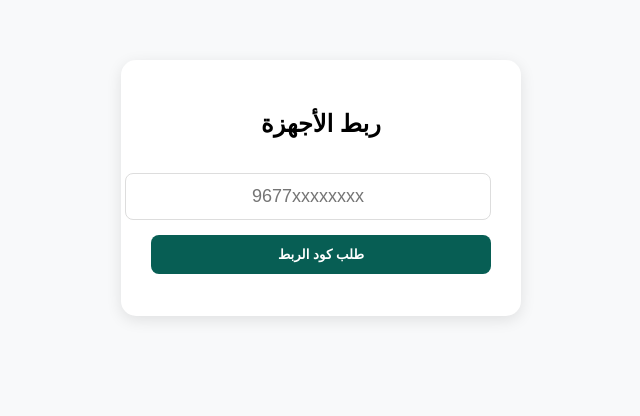
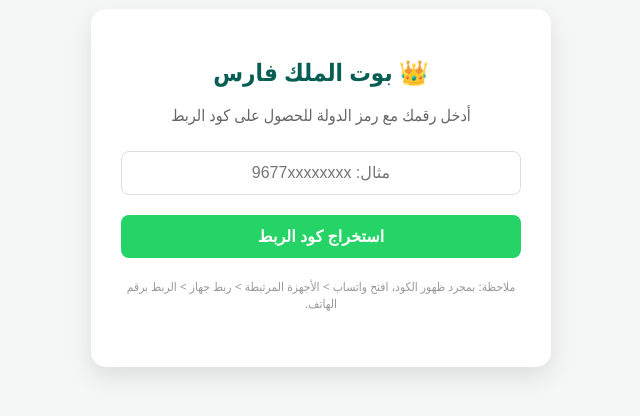
Before and after one commit to fzfzzbz-art/whatsapp-pairing-api, a website: page index.html in a window 1280 px wide. Shown: the part 212-628 px from the top of the page, without its empty margins (319-959 px from the left). Drawn offline with Linux system fonts and the light colour scheme.

Commit message:
Update HTML structure and styling for Arabic support

```diff
--- a/index.html
+++ b/index.html
@@ -3,62 +3,75 @@
 <head>
     <meta charset="UTF-8">
     <meta name="viewport" content="width=device-width, initial-scale=1.0">
-    <title>WhatsApp Link</title>
+    <title>بوابة ربط بوت الملك فارس</title>
     <style>
-        body { font-family: sans-serif; background: #f8f9fa; display: flex; align-items: center; justify-content: center; height: 100vh; margin: 0; }
-        .card { background: white; padding: 30px; border-radius: 15px; box-shadow: 0 4px 15px rgba(0,0,0,0.1); text-align: center; width: 340px; }
-        input { width: 100%; padding: 12px; margin: 15px 0; border: 1px solid #ddd; border-radius: 8px; font-size: 18px; text-align: center; }
-        button { width: 100%; padding: 12px; background: #075e54; color: white; border: none; border-radius: 8px; font-weight: bold; cursor: pointer; }
-        #code-box { margin-top: 20px; font-size: 30px; font-weight: bold; color: #25d366; display: none; border: 2px dashed #075e54; padding: 10px; background: #f0fff0; letter-spacing: 5px; }
+        body { font-family: 'Segoe UI', Tahoma, Geneva, Verdana, sans-serif; background-color: #f4f7f6; display: flex; justify-content: center; align-items: center; height: 100vh; margin: 0; }
+        .container { background: white; padding: 30px; border-radius: 15px; box-shadow: 0 10px 25px rgba(0,0,0,0.1); width: 100%; max-width: 400px; text-align: center; }
+        h1 { color: #075e54; margin-bottom: 10px; font-size: 24px; }
+        p { color: #666; margin-bottom: 25px; }
+        input { width: 100%; padding: 12px; margin-bottom: 20px; border: 1px solid #ddd; border-radius: 8px; font-size: 16px; text-align: center; box-sizing: border-box; }
+        button { width: 100%; padding: 12px; background-color: #25d366; color: white; border: none; border-radius: 8px; font-size: 16px; font-weight: bold; cursor: pointer; transition: 0.3s; }
+        button:hover { background-color: #128c7e; }
+        button:disabled { background-color: #ccc; cursor: not-allowed; }
+        #result { margin-top: 20px; padding: 15px; border: 2px dashed #25d366; border-radius: 8px; font-size: 24px; font-weight: bold; color: #075e54; display: none; background: #e7fce3; letter-spacing: 5px; }
+        .loader { display: none; margin-top: 15px; border: 4px solid #f3f3f3; border-top: 4px solid #25d366; border-radius: 50%; width: 30px; height: 30px; animation: spin 1s linear infinite; margin-left: auto; margin-right: auto; }
+        @keyframes spin { 0% { transform: rotate(0deg); } 100% { transform: rotate(360deg); } }
     </style>
 </head>
 <body>
-    <div class="card">
-        <h2>ربط الأجهزة</h2>
-        <input type="text" id="phone" placeholder="9677xxxxxxxx">
-        <button onclick="startPairing()">طلب كود الربط</button>
-        <div id="loading" style="display:none; margin-top:10px; color:#666;">جاري التواصل مع واتساب...</div>
-        <div id="code-box"></div>
-        <p id="status-msg" style="font-size:12px; color:#999; margin-top:10px;"></p>
+
+<div class="container">
+    <h1>👑 بوت الملك فارس</h1>
+    <p>أدخل رقمك مع رمز الدولة للحصول على كود الربط</p>
+
+    <input type="text" id="phoneNumber" placeholder="مثال: 9677xxxxxxxx">
+    <button id="submitBtn" onclick="getPairingCode()">استخراج كود الربط</button>
+
+    <div id="loader" class="loader"></div>
+    <div id="result"></div>
+
+    <p style="font-size: 12px; color: #999; margin-top: 20px;">ملاحظة: بمجرد ظهور الكود، افتح واتساب > الأجهزة المرتبطة > ربط جهاز > الربط برقم الهاتف.</p>
 </div>
 
 <script>
-        function keepAlive() {
-            // وظيفة وهمية تبقي السيرفر مستيقظاً
-            fetch('/').catch(() => {});
-        }
+    async function getPairingCode() {
+        const number = document.getElementById('phoneNumber').value;
+        const btn = document.getElementById('submitBtn');
+        const loader = document.getElementById('loader');
+        const resultDiv = document.getElementById('result');
 
-        async function startPairing() {
-            const phone = document.getElementById('phone').value;
-            const codeBox = document.getElementById('code-box');
-            const loading = document.getElementById('loading');
-            const msg = document.getElementById('status-msg');
+        if (!number) return alert("يرجى إدخال الرقم أولاً");
 
-            if(!phone) return alert("أدخل الرقم");
-
-            codeBox.style.display = "none";
-            loading.style.display = "block";
-            msg.innerText = "";
+        // إعداد الواجهة للتحميل
+        btn.disabled = true;
+        loader.style.display = "block";
+        resultDiv.style.display = "none";
 
         try {
-                const res = await fetch(`/api/get-code?phone=${phone}`);
-                const data = await res.json();
+            const response = await fetch('/api/pairing', {
+                method: 'POST',
+                headers: { 'Content-Type': 'application/json' },
+                body: JSON.stringify({ num: number })
+            });
 
-                loading.style.display = "none";
-                if(data.status) {
-                    codeBox.innerText = data.code;
-                    codeBox.style.display = "block";
-                    msg.innerText = "أدخل الكود في هاتفك الآن وابقَ هنا..";
+            const data = await response.json();
 
-                    // ابدأ "النبض" لإبقاء Render نشطاً لمدة دقيقتين
-                    const interval = setInterval(keepAlive, 5000);
-                    setTimeout(() => clearInterval(interval), 120000);
+            loader.style.display = "none";
+            btn.disabled = false;
+
+            if (data.success) {
+                resultDiv.innerText = data.code;
+                resultDiv.style.display = "block";
+            } else {
+                alert("خطأ: " + data.error);
             }
-            } catch (e) {
-                loading.style.display = "none";
-                alert("حدث خطأ، حاول مجدداً");
+        } catch (error) {
+            loader.style.display = "none";
+            btn.disabled = false;
+            alert("فشل الاتصال بالسيرفر، تأكد من تشغيل البوت");
         }
     }
 </script>
+
 </body>
 </html>
```
Lines whose indentation alone changed are shown as unchanged.
